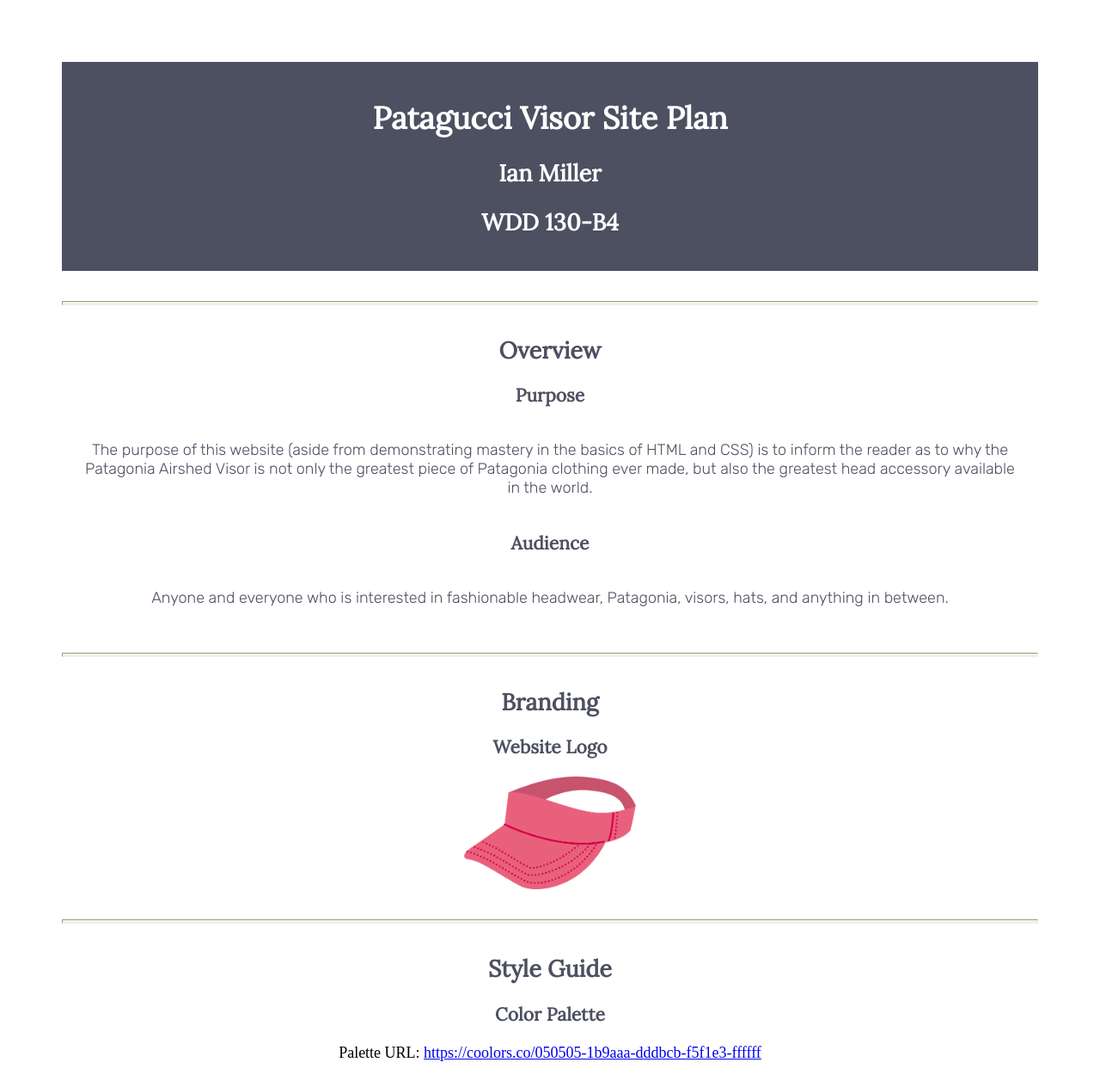
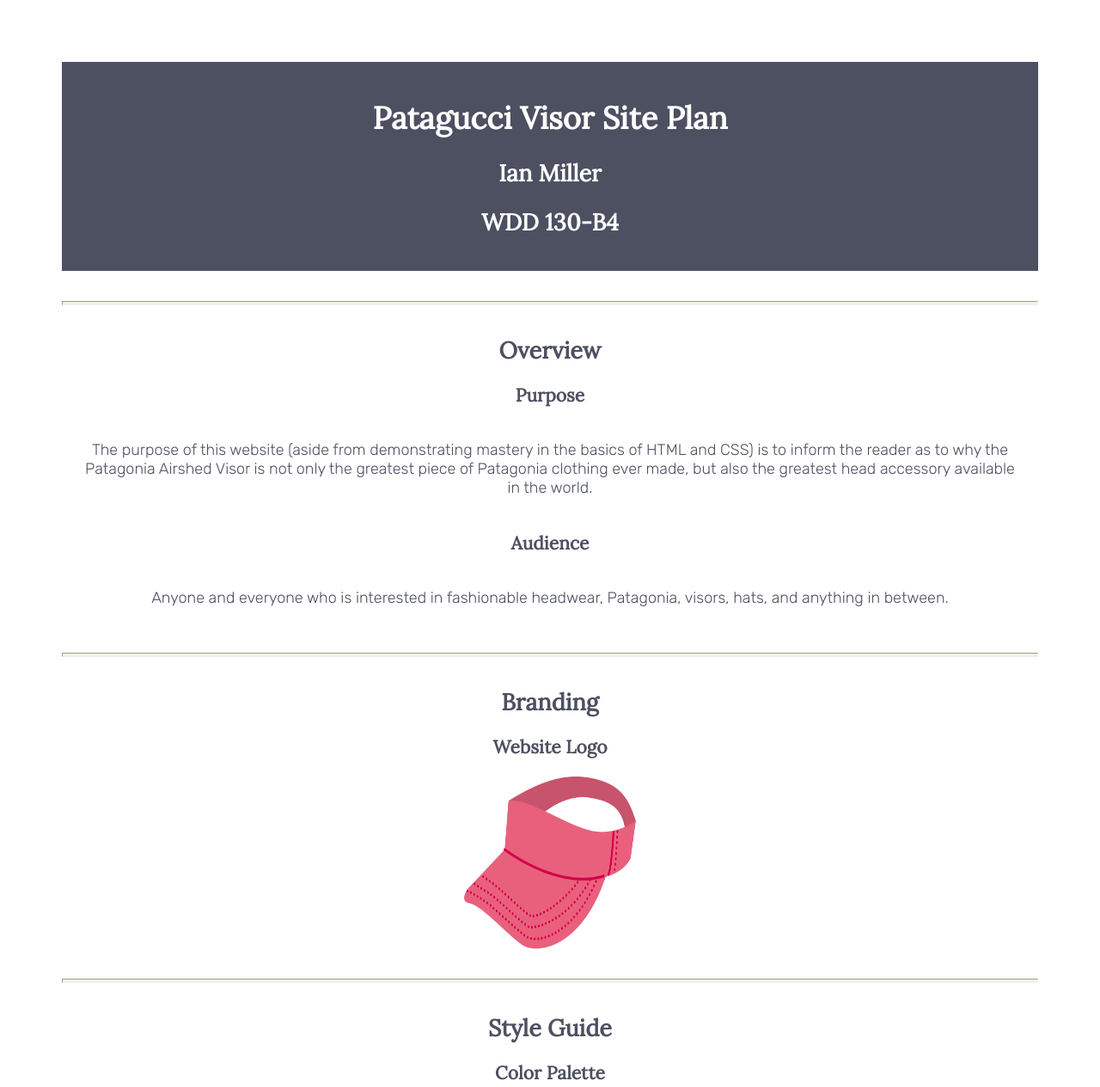
Before and after one commit to ianbenjaminn/wdd130, a plain HTML site: page pataguccivisor/site-plan.html in a window 1280 px wide. Shown: the top 1264 px of the page at 86% size. Drawn offline with Linux system fonts and the light colour scheme.

Commit message:
Added code fixed error

```diff
--- a/pataguccivisor/styles/site-plan.css
+++ b/pataguccivisor/styles/site-plan.css
@@ -101,7 +101,7 @@ p.colored {
 
 img {
   width: 200px;
-  height 200px;
+  height: 200px;
 }
 
 nav {
```
